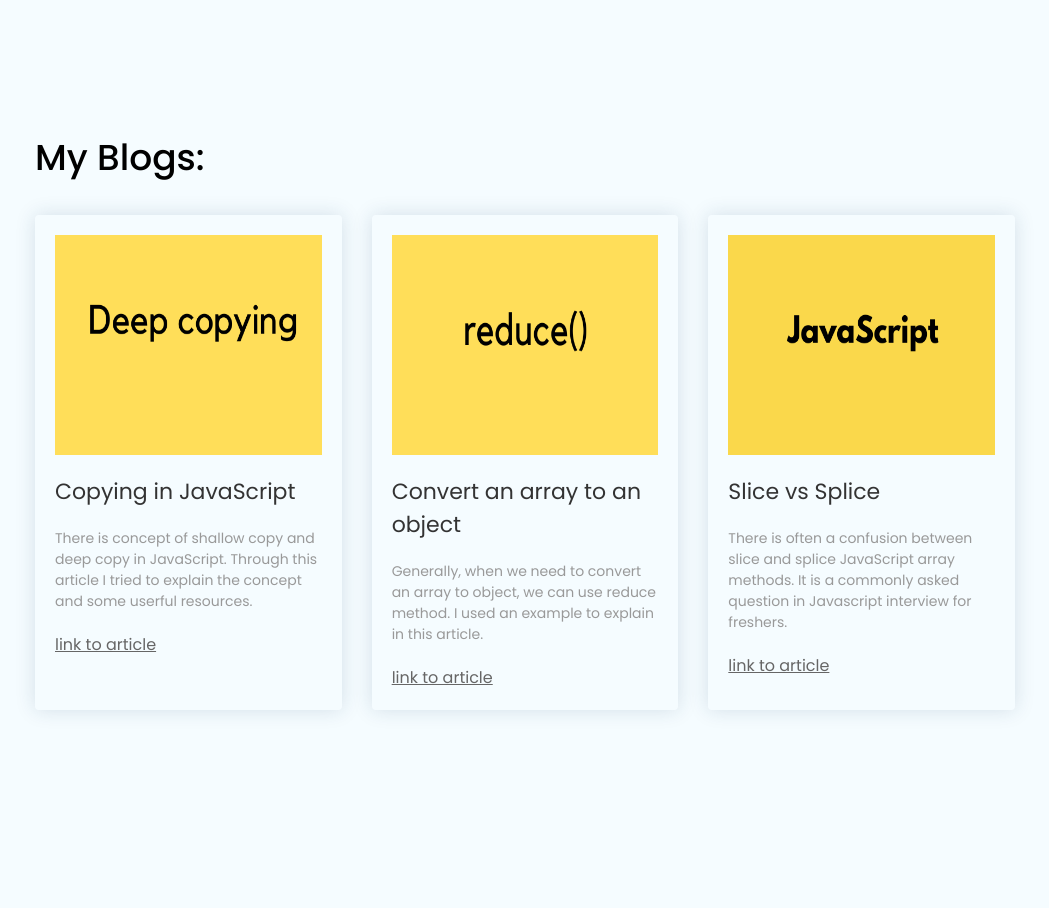
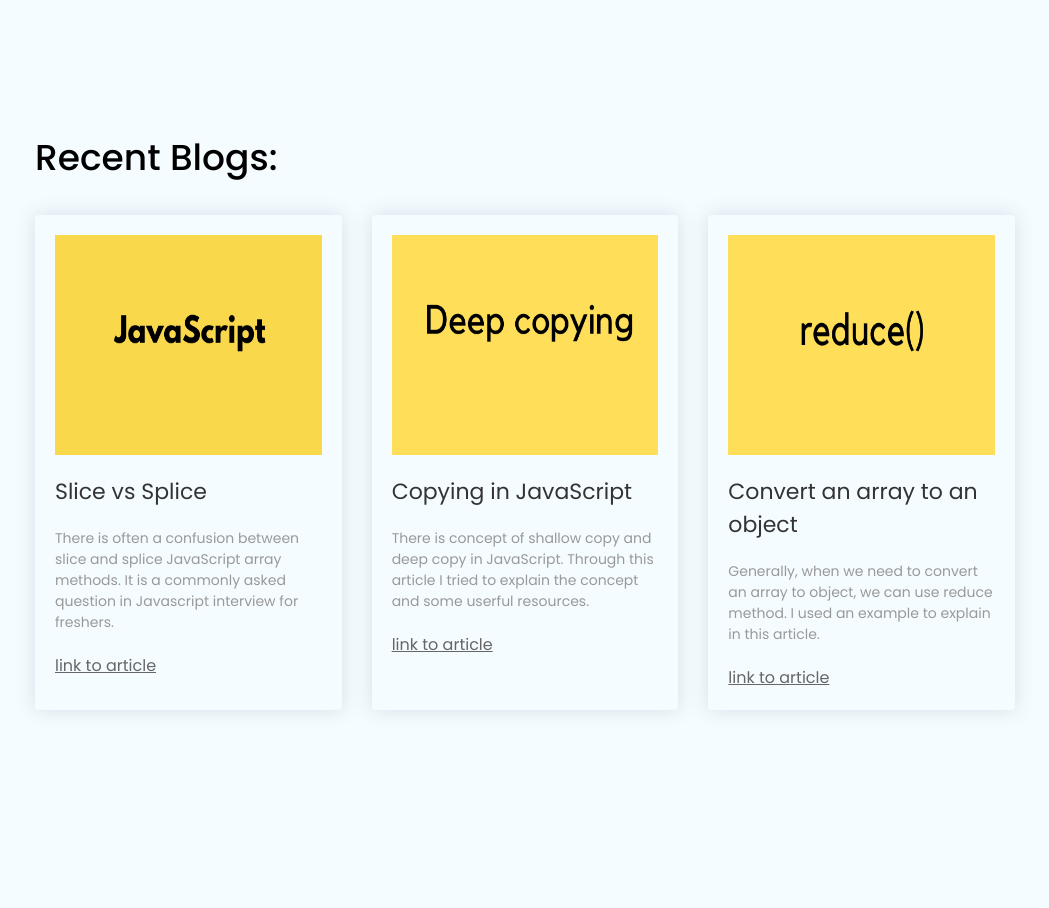
Before and after one commit to ip127001/devrk, a React (Create React App) app: page / in a window 1280 px wide. Shown: the part 1420-2328 px from the top of the page, without its empty margins (115-1164 px from the left). Built offline with nearby package versions, Linux system fonts and the light colour scheme.

Commit message:
blog order changed

```diff
--- a/src/components/blogs/blogs.js
+++ b/src/components/blogs/blogs.js
@@ -6,6 +6,13 @@ import js from '../../assets/js.png'
 
 function Blog() {
   const mainObjArr = [
+    {
+      background: js,
+      title: 'Slice vs Splice',
+      description:
+        'There is often a confusion between slice and splice JavaScript array methods. It is a commonly asked question in Javascript interview for freshers.',
+      link: 'https://dev.to/ip127001/slice-vs-splice-hmd',
+    },
     {
       background: array,
       title: 'Copying in JavaScript',
@@ -20,13 +27,6 @@ function Blog() {
         'Generally, when we need to convert an array to object, we can use reduce method. I used an example to explain in this article.',
       link: 'https://dev.to/ip127001/convert-an-array-to-an-object-pne',
     },
-    {
-      background: js,
-      title: 'Slice vs Splice',
-      description:
-        'There is often a confusion between slice and splice JavaScript array methods. It is a commonly asked question in Javascript interview for freshers.',
-      link: 'https://dev.to/ip127001/slice-vs-splice-hmd',
-    },
   ]
 
   function trackClick(link) {
@@ -39,7 +39,7 @@ function Blog() {
 
   return (
     <section className="blog-section">
-      <span className="blog-section__title">My Blogs: </span>
+      <span className="blog-section__title">Recent Blogs: </span>
       <div className="blog-wrapper">
         {mainObjArr.map((element) => {
           return (
```
